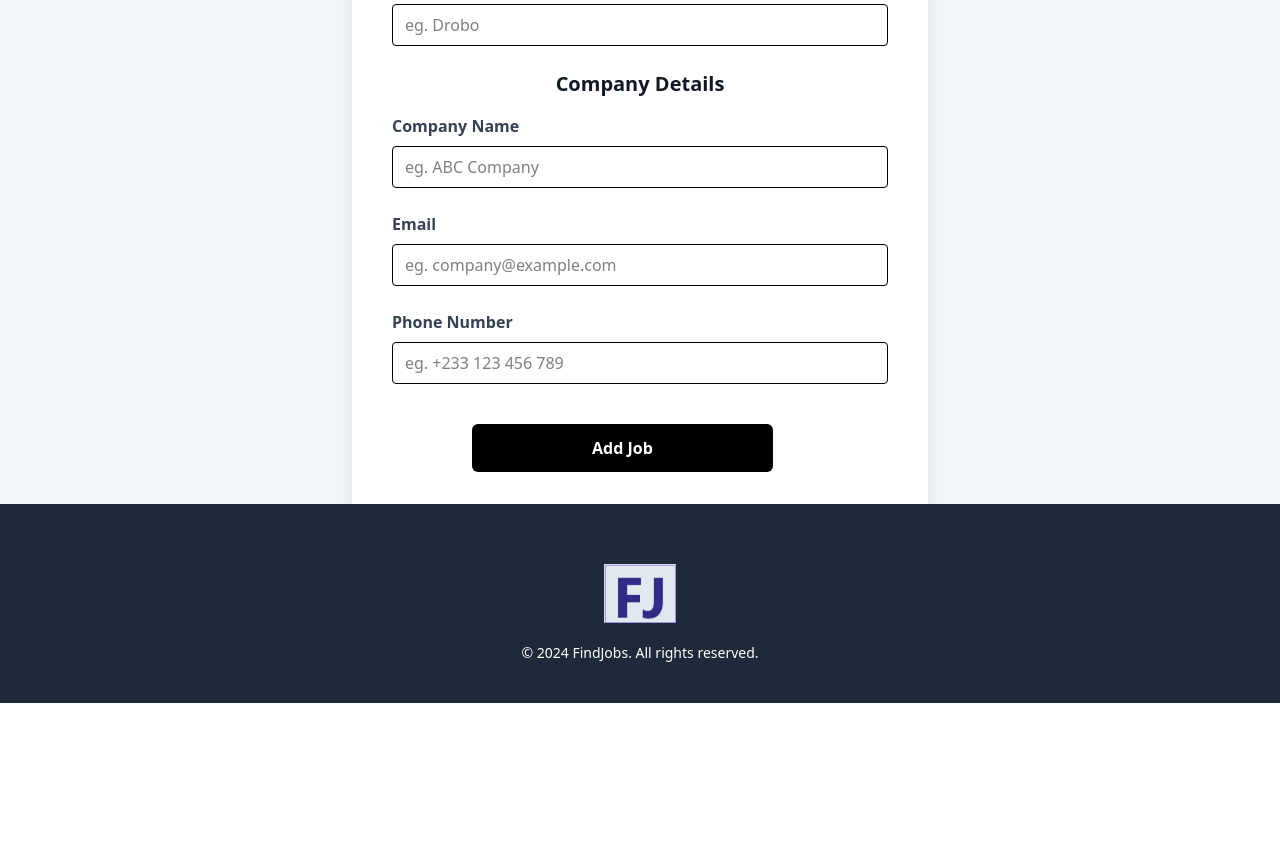
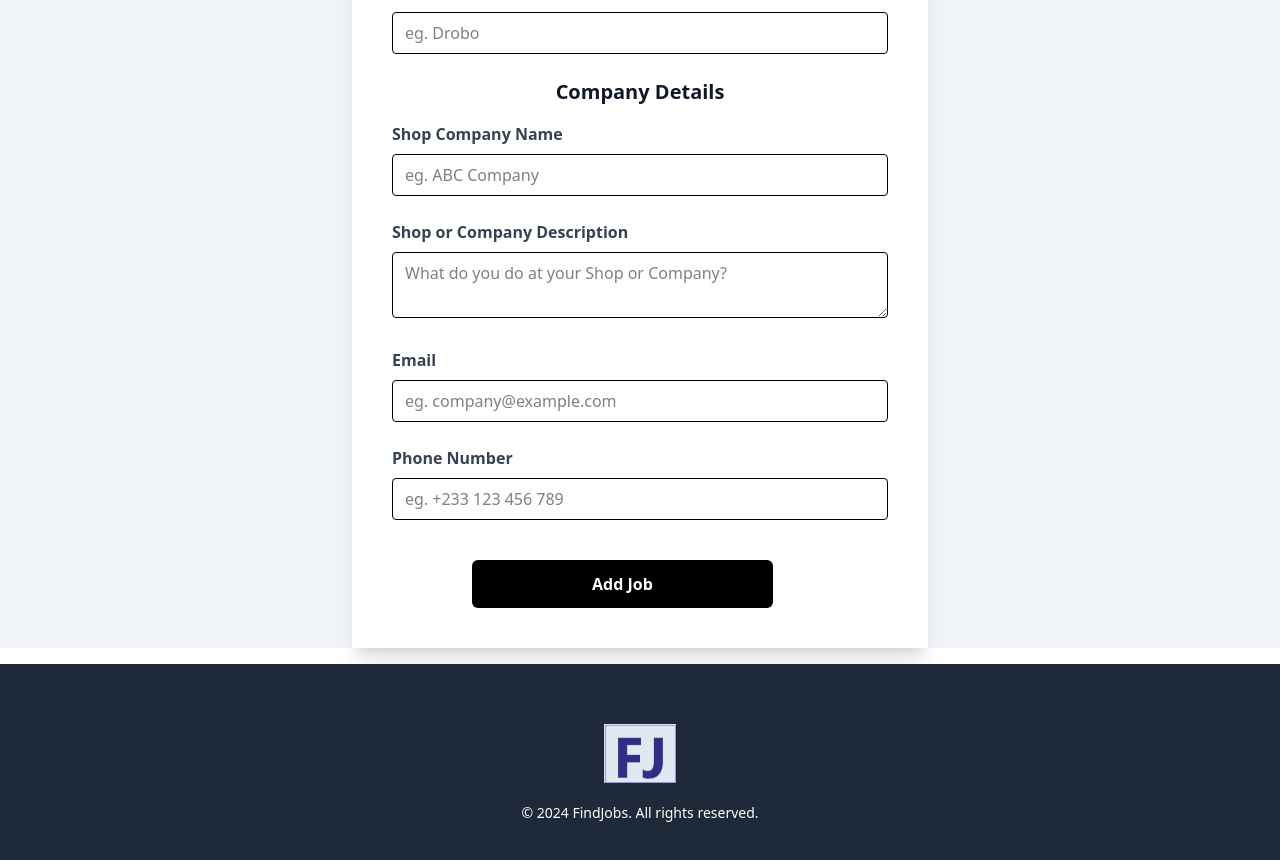
Before and after one commit to AsieduAmos/Jaman-Jobs, a React (Vite) app: page /addjob in a window 1280 px wide. Shown: the part 670-1530 px from the top of the page. Before the commit the page ends 1373 px from the top, so only its background shows below. Built offline with nearby package versions, Linux system fonts and the light colour scheme.

Commit message:
working with forms submission in addjob file

```diff
--- a/src/App.jsx
+++ b/src/App.jsx
@@ -18,13 +18,26 @@ import JobDetails, {jobLoader} from './pages/JobDetails'
 
 const App = () => {
 
+  const addJob = async (addNewJob) => {
+    const res = await fetch('http://localhost:5000/jobs', {
+      method: 'POST',
+      headers: {
+        'Content-Type': 'application/json'
+      },
+      body: JSON.stringify(addNewJob)
+
+    })
+    return;
+  };
+
+
   const router = createBrowserRouter(
    createRoutesFromElements(
 
 
     <Route path='/' element={<MainLayout />} >
          <Route index element={<HomePage />} />
-         <Route path='addjob' element={<AddJob />} />
+         <Route path='addjob' element={<AddJob submitJob={addJob}/>} />
          <Route path='jobpage' element={<JobPage/>} />
          <Route path='jobpage/:id' element={<JobDetails/>} loader={jobLoader}  />
          <Route path='*' element={<PageNotFound />} />
--- a/src/pages/AddJob.jsx
+++ b/src/pages/AddJob.jsx
@@ -1,13 +1,47 @@
 import React from 'react'
+import { useState } from 'react'
+import { useNavigate } from 'react-router-dom'
 
 
-const AddJob = () => {
+const AddJob = ({submitJob}) => {
+
+  const [type, setType] = useState('Full-Time')
+  const [title, setTitle] = useState('')
+  const [description, setDescription] = useState('')
+  const [salary, setSalary] = useState('GH 1,000 - GH 2,0000')
+  const [location, setLocation] = useState('')
+  const [companyName, setCompanyName] = useState('')
+  const [companyDescription, setCompanyDescription] = useState('')
+  const [email, setEmail] = useState('')
+  const [phone, setPhone] = useState('')
+
+  const navigate = useNavigate();
+
+  const formSubmit = (e) => {
+    e.preventDefault();
+    const addNewJob = {
+      type,
+      title,
+      description,
+      salary,
+      location,
+      company: {
+        name: companyName,
+        description: companyDescription,
+        email,
+        phone
+      }
+    }
+    submitJob(addNewJob);
+
+    return navigate('/jobpage');
+  };
   return (
     <>
     <section className='bg-slate-100'>
       <div className='container m-auto max-w-xl pt-15'>
-        <div className='bg-white px-10 py-8 mb-4 shadow-xl rounded-t-xl  m-2 md:m-0'>
-           <form >
+        <div className='bg-white p-10 mb-4 shadow-xl rounded-t-xl'>
+           <form onSubmit={formSubmit}>
              <h3 className='text-2xl text-center text-gray-900 font-bold mb-6'>Add New Job</h3>
 
               <div className='mb-4'>
@@ -20,6 +54,8 @@ const AddJob = () => {
                  name="type"
                  className='border rounded w-full py-2 px-3'
                  required
+                 value={type}
+                  onChange={(e) => setType(e.target.value)}
                  >
                     <option value="Full-Time">Full-Time</option>
                     <option value="Part-Time">Part-Time</option>
@@ -38,6 +74,8 @@ const AddJob = () => {
                  className='border rounded w-full py-2 px-3 mb-2'
                  placeholder='eg. Store Keeper'
                  required
+                  value={title}
+                  onChange={(e) => setTitle(e.target.value)}
                 />
               </div>
 
@@ -49,8 +87,11 @@ const AddJob = () => {
                  className='border rounded w-full py-2 px-3 mb-2'
                  placeholder='eg. We are looking for a store keeper to manage inventory and ensure smooth operations.'
                  required
+                  value={description}
+                  onChange={(e) => setDescription(e.target.value)}
                 />
               </div>
+
               <div className='mb-4'>
                 <label htmlFor="type"
                  className='block text-gray-700 font-bold mb-2'>
@@ -59,6 +100,8 @@ const AddJob = () => {
                   <select name="salary" id="salary"
                    className='border rounded w-full py-2 px-3'
                    required>
+                     value={salary}
+                  onChange={(e) => setSalary(e.target.value)}
 
                     <option value="GH 1,000 - GH 2,0000">GH 1,000 - GH 2,000</option>
                     <option value="GH 2,000 - GH 4,000">GH 2,000 - GH 4,000</option>
@@ -78,6 +121,8 @@ const AddJob = () => {
                  className='border rounded w-full py-2 px-3 mb-2'
                  placeholder='eg. Drobo'
                  required
+                  value={location}
+                  onChange={(e) => setLocation(e.target.value)}
                 />
               </div>
               <h2 className='text-xl font-semibold text-gray-900 mb-4 text-center'>Company Details</h2>
@@ -85,7 +130,7 @@ const AddJob = () => {
               <div className='mb-4'>
                 <label
                 className='block text-gray-700 font-bold mb-2'>
-                  Company Name
+                  Shop Company Name
                 </label>
                 <input
                  type="text"
@@ -94,6 +139,21 @@ const AddJob = () => {
                  className='border rounded w-full py-2 px-3 mb-2'
                  placeholder='eg. ABC Company'
                  required
+                  value={companyName}
+                  onChange={(e) => setCompanyName(e.target.value)}
+                />
+              </div>
+
+              <div className='mb-4'>
+                <label className='block text-gray-700 font-bold mb-2'>Shop or Company Description </label>
+                <textarea
+                 id='description'
+                 name='description'
+                 className='border rounded w-full py-2 px-3 mb-2'
+                 placeholder='What do you do at your Shop or Company?'
+                 required
+                  value={companyDescription}
+                  onChange={(e) => setCompanyDescription(e.target.value)}
                 />
               </div>
 
@@ -110,6 +170,8 @@ const AddJob = () => {
                  className='border rounded w-full py-2 px-3 mb-2'
                  placeholder='eg. company@example.com'
                  required
+                  value={email}
+                  onChange={(e) => setEmail(e.target.value)}
                 />
               </div>
 
@@ -126,6 +188,8 @@ const AddJob = () => {
                  className='border rounded w-full py-2 px-3 mb-2'
                  placeholder='eg. +233 123 456 789'
                  required
+                  value={phone}
+                  onChange={(e) => setPhone(e.target.value)}
                 />
               </div>
 
```
